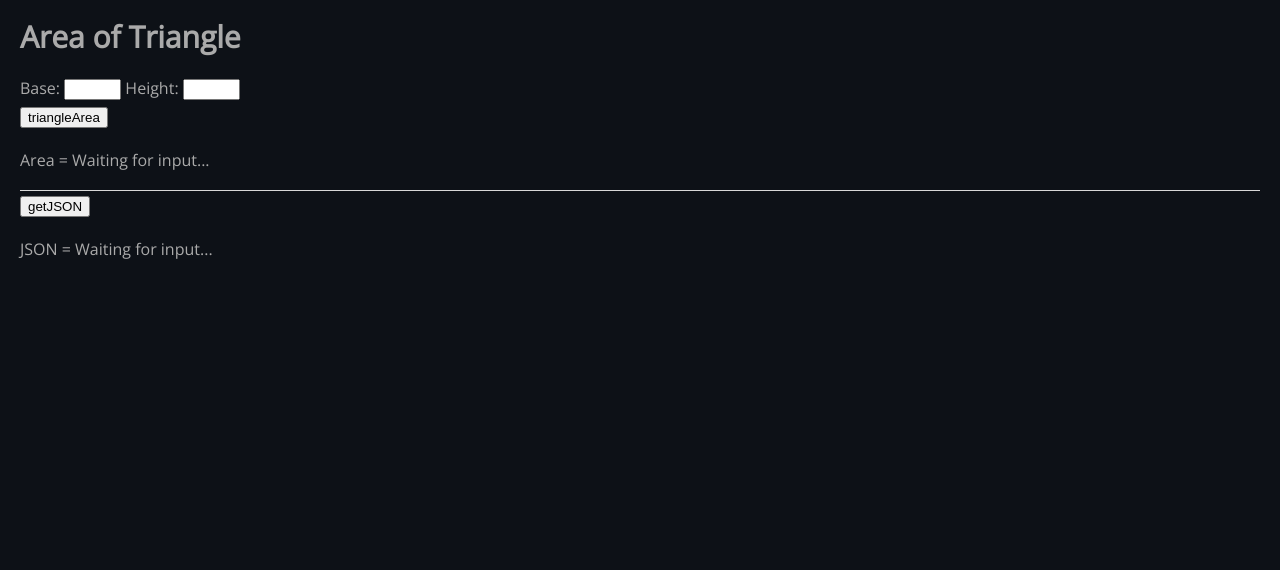
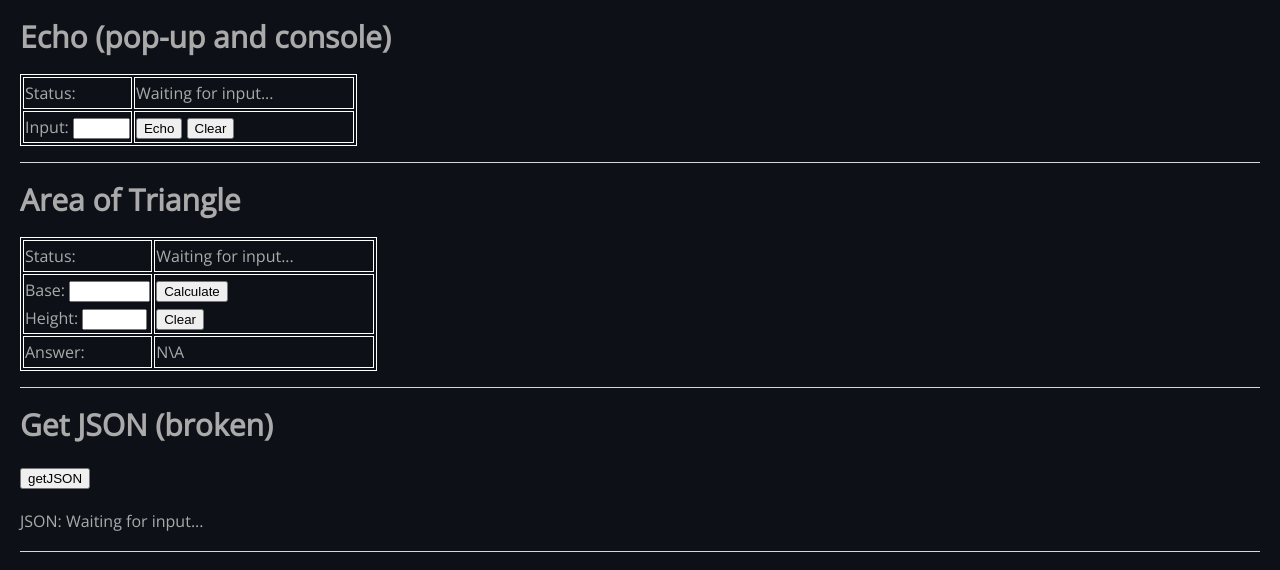
Before and after one commit to Gesugao-san/pcgw-crawler, a website with bundled scripts: page code/web-control/index.html in a window 1280 px wide. Built offline with nearby package versions, Linux system fonts and the light colour scheme.

Commit message:
Echo func restored and fixed. But for what? IDK.

```diff
--- a/code/web-control/index.html
+++ b/code/web-control/index.html
@@ -6,23 +6,62 @@
 		body {
 			margin: 20px;
 		}
+		table, th, td {
+			border: 1px solid white;
+		}
 	</style>
 	<link rel="stylesheet" href="dark-theme.css">
 </head>
 
 <body>
-	<h1>Area of Triangle</h1>
 	<p>
-		Base: <input type="text" size="4" id="base">
-		Height: <input type="text" size="4" id="height">
-		<br>
-		<button type="button" onclick="triangleArea();">triangleArea</button>
+		<h1>Echo (pop-up and console)</h1>
+		<table>
+			<tr>
+				<td>Status:</td>
+				<td id="echo_status" width="220px">Waiting for input...</td>
+			</tr>
+			<tr>
+				<td>Input: <input type="text" size="4" id="echo_in"></td>
+				<td>
+					<button type="button" onclick="echoSay();">Echo</button>
+					<button type="button" onclick="echoClear();">Clear</button>
+				</td>
+			</tr>
+		</table>
 	</p>
-	<p id="output">Area = Waiting for input...</p>
+	<hr>
+	<p>
+		<h1>Area of Triangle</h1>
+		<table>
+			<tr>
+				<td>Status:</td>
+				<td id="triangle_status" width="220px">Waiting for input...</td>
+			</tr>
+			<tr>
+				<td>
+					Base: <input type="text" size="7" id="triangle_in1"><br>
+					Height: <input type="text" size="5" id="triangle_in2">
+				</td>
+				<td>
+					<button type="button" onclick="triangleСalculate();">Сalculate</button><br>
+					<button type="button" onclick="triangleClear();">Clear</button>
+				</td>
+			</tr>
+			<tr>
+				<td>Answer:</td>
+				<td id="triangle_out" width="220px">N\A</td>
+			</tr>
+		</table>
+	</p>
+	<hr>
+	<h1>Get JSON (broken)</h1>
+	<p>
+		<button type="button" onclick="getJSON();">getJSON</button>
+		<p id="json_out">JSON: Waiting for input...</p>
+	</p>
 	<script src=".\index.js"></script>
 	<hr>
-	<button type="button" onclick="getJSON();">getJSON</button>
-	<p id="output2">JSON = Waiting for input...</p>
 </body>
 
 </html>
--- a/code/web-control/index.js
+++ b/code/web-control/index.js
@@ -1,19 +1,63 @@
 
-var triangleArea = function() {
-	var base   = parseFloat(document.getElementById('base'  ).value);
-	var height = parseFloat(document.getElementById('height').value);
+var echoSay = function() {
+	var echo_in = document.getElementById('echo_in').value;
+	var echo_status = document.getElementById('echo_status');
+	if(echo_in === "") {
+		/* var error = "Input empty!";
+		alert(echo_in);
+		echo_status.textContent = error;
+		throw new Error(error); */
+		console.debug("Func echoSay() triggered, but input empty, ignoring...");
+		return 0;
+	}
+	var output = "Echo: " + echo_in;
+	console.debug("Func echoSay() triggered, output: \"" + output + "\"");
+	echo_status.textContent = output;
+	alert(output);
+	/* sleep(1);
+	echo_status.textContent = "Waiting for input..."; */
+};
 
-	var output = document.getElementById('output');
+var echoClear = function() {
+	var echo_in = document.getElementById('echo_in');
+	var echo_status = document.getElementById('echo_status');
+	console.debug("Func echoClear() triggered.");
+	echo_in.value = "";
+	echo_status.textContent = "Waiting for input...";
+};
+
+// ---
+
+var triangleСalculate = function() {
+	var base   = parseFloat(document.getElementById('triangle_in1').value);
+	var height = parseFloat(document.getElementById('triangle_in2').value);
+	var output = document.getElementById('triangle_out');
+	var status = document.getElementById('triangle_status');
 
 	if(isNaN(base) || isNaN(height)) {
-		output.textContent = "Input invalid!";
+		var error = "Input invalid!";
+		console.error("Func triggered, but error occured: " + error);
+		status.textContent = error;
+		output.textContent = "";
 		throw new Error("Input invalid!");
 	} else {
 		var area = .5 * base * height;
-		output.textContent = "Area = " + area;
+		output.textContent = area;
+		status.textContent = "Сalculating done.";
 	}
+};
 
-	alert("Echo:", var1);
+var triangleClear = function() {
+	var in1    = document.getElementById('triangle_in1');
+	var in2    = document.getElementById('triangle_in2');
+	var out    = document.getElementById('triangle_out');
+	var status = document.getElementById('triangle_status');
+
+	console.debug("Func triangleClear() triggered.");
+	in1.value = "";
+	in2.value = "";
+	out.textContent = "N\\A";
+	status.textContent = "Waiting for input...";
 };
 
 // ---
@@ -22,13 +66,13 @@ var getJSON = function() {
 	var fs = require('fs');
 	var file = fs.readFileSync('../../config/input.json', 'utf8');
 	var obj = JSON.parse(file);
-	var output2 = document.getElementById('output2');
+	var json_out = document.getElementById('json_out');
 
 	if(isNaN(obj.Steam)) {
-		output2.textContent = "Input invalid!";
+		json_out.textContent = "Input invalid!";
 		throw new Error("Input invalid!");
 	} else {
-		output2.textContent = "JSON = " + obj.Steam;
+		json_out.textContent = "JSON: " + obj.Steam;
 		console.log("2.", obj.Steam);
 	}
 };
```
